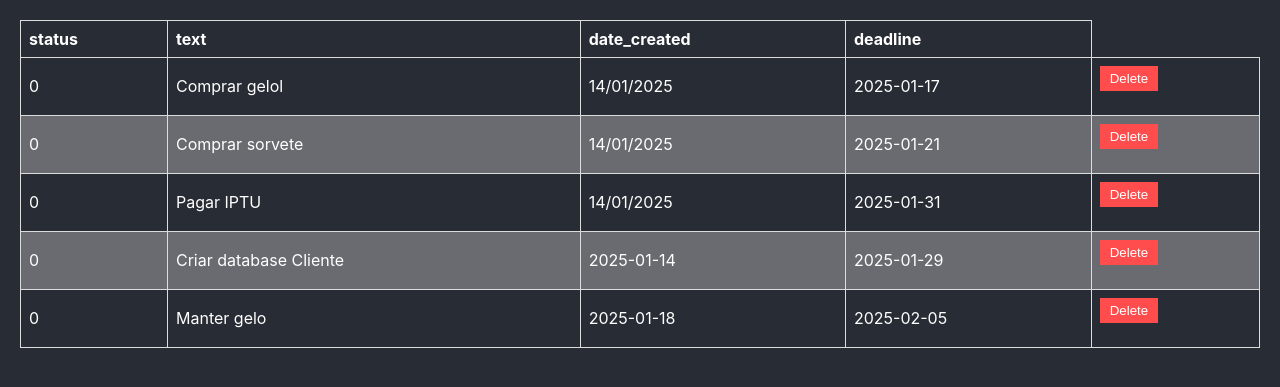
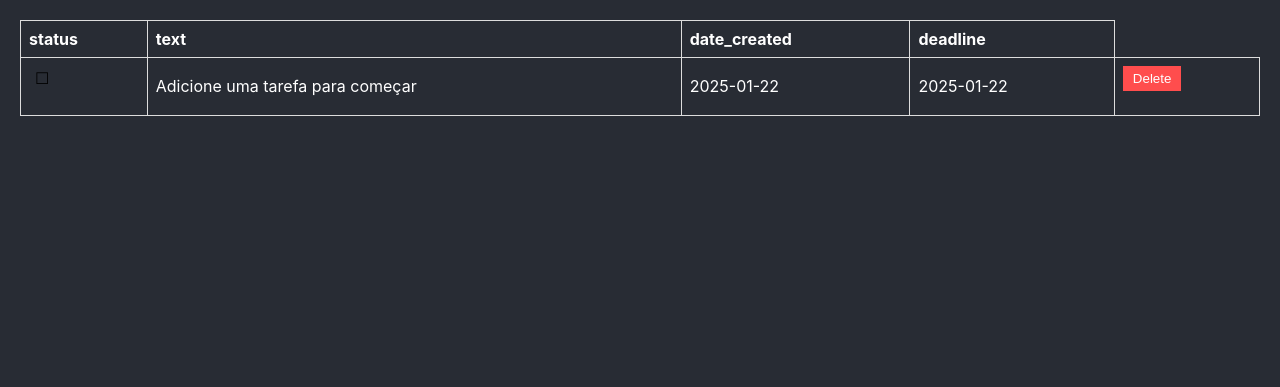
Before and after one commit to Ezjin/personal_to_do, a Flask app: page / in a window 1280 px wide. Shown: the part 163-550 px from the top of the page. Run offline with Flask 3, Linux system fonts and the light colour scheme.

Commit message:
Adicionado o checkbox e o check para tabelas vazias

```diff
--- a/app.py
+++ b/app.py
@@ -27,8 +27,15 @@ with app.app_context():
 @app.route('/')
 def main_page():
     global dataframe
-    columns = list(dataframe.columns)
-    dataset = dataframe.to_dict(orient="records")
+    if dataframe.empty:
+        columns = ['id', 'status', 'text', 'date_created', 'deadline']  # Default column names
+        data = [0, 0, "Adicione uma tarefa para começar", datetime.today().strftime('%Y-%m-%d'), datetime.today().strftime('%Y-%m-%d')]
+        dataframe = pd.DataFrame([data], columns=columns)
+        dataset = dataframe.to_dict(orient="records")
+    else:
+        dataframe = dataframe.sort_values(by=['status', 'date_created'], ascending=[True, False]).reset_index(drop=True)
+        columns = list(dataframe.columns)
+        dataset = dataframe.to_dict(orient="records")
     return render_template("index.html", title="To-Do Pessoal", dataset=dataset, columns=columns)
 
 @app.route('/add', methods=['GET', 'POST'])
@@ -60,5 +67,18 @@ def delete_row(row_id):
 
     return redirect(url_for('main_page'))
 
+@app.route('/toggle_status/<int:row_id>', methods=['POST'])
+def toggle_status(row_id):
+    global dataframe
+
+    # Find the row and toggle the status
+    dataframe.loc[dataframe['id'] == row_id, 'status'] = 1 - dataframe.loc[dataframe['id'] == row_id, 'status']
+
+    # Save the changes to the file
+    save_data()
+
+    return redirect(url_for('main_page'))
+
+
 if __name__ == '__main__':
     app.run(debug=True)
--- a/data-demo/data_template.csv
+++ b/data-demo/data_template.csv
@@ -1,6 +1 @@
 id;status;text;date_created;deadline
-3;0;Comprar gelol;14/01/2025;2025-01-17
-4;0;Comprar sorvete;14/01/2025;2025-01-21
-5;0;Pagar IPTU;14/01/2025;2025-01-31
-6;0;Criar database Cliente;2025-01-14;2025-01-29
-7;0;Manter gelo ;2025-01-18;2025-02-05
--- a/static/main.css
+++ b/static/main.css
@@ -47,7 +47,7 @@ tr:nth-child(even) {
 }
 
 tr:hover {
-    background-color: #119679; /* Highlight on hover */
+    background-color: #8bd0eb86; /* Highlight on hover */
 }
 
 /* Optional: Style for small elements */
@@ -81,3 +81,13 @@ a{
 .Delete:hover {
     background-color: #ff1a1a;
 }
+
+.StatusButton {
+    border: none;
+    background: none;
+    cursor: pointer;
+    font-size: 16px;
+}
+.StatusButton:hover {
+    color: green;
+}
--- a/templates/index.html
+++ b/templates/index.html
@@ -26,21 +26,30 @@
                 {% for row in dataset %}
         <tr>
             {% for key, value in row.items() %}
-                            {% if key != 'id' %}
+                {% if key == 'status' %}
+                    <td>
+                        <form action="{{ url_for('toggle_status', row_id=row['id']) }}" method="post">
+                            <button type="submit" class="StatusButton">
+                                {% if value == 1 %}
+                                    &#10003; <!-- Checkmark -->
+                                {% else %}
+                                    &#9744; <!-- Empty box -->
+                                {% endif %}
+                            </button>
+                        </form>
+                    </td>
+                {% elif key != 'id' %}
                     <td>{{ value }}</td>
                 {% endif %}
             {% endfor %}
             <td>
-                            <!-- Pass the row's ID dynamically to the delete endpoint -->
-                            <form action="{{ url_for('delete_row', row_id=row['id']) }}" method="post" >
+                <form action="{{ url_for('delete_row', row_id=row['id']) }}" method="post">
                     <button class="Delete" type="submit">Delete</button>
                 </form>
             </td>
         </tr>
     {% endfor %}
-            </tbody>
         </table>
-
     </div>
 </body>
 </html>
```
Lines whose indentation alone changed are shown as unchanged.
